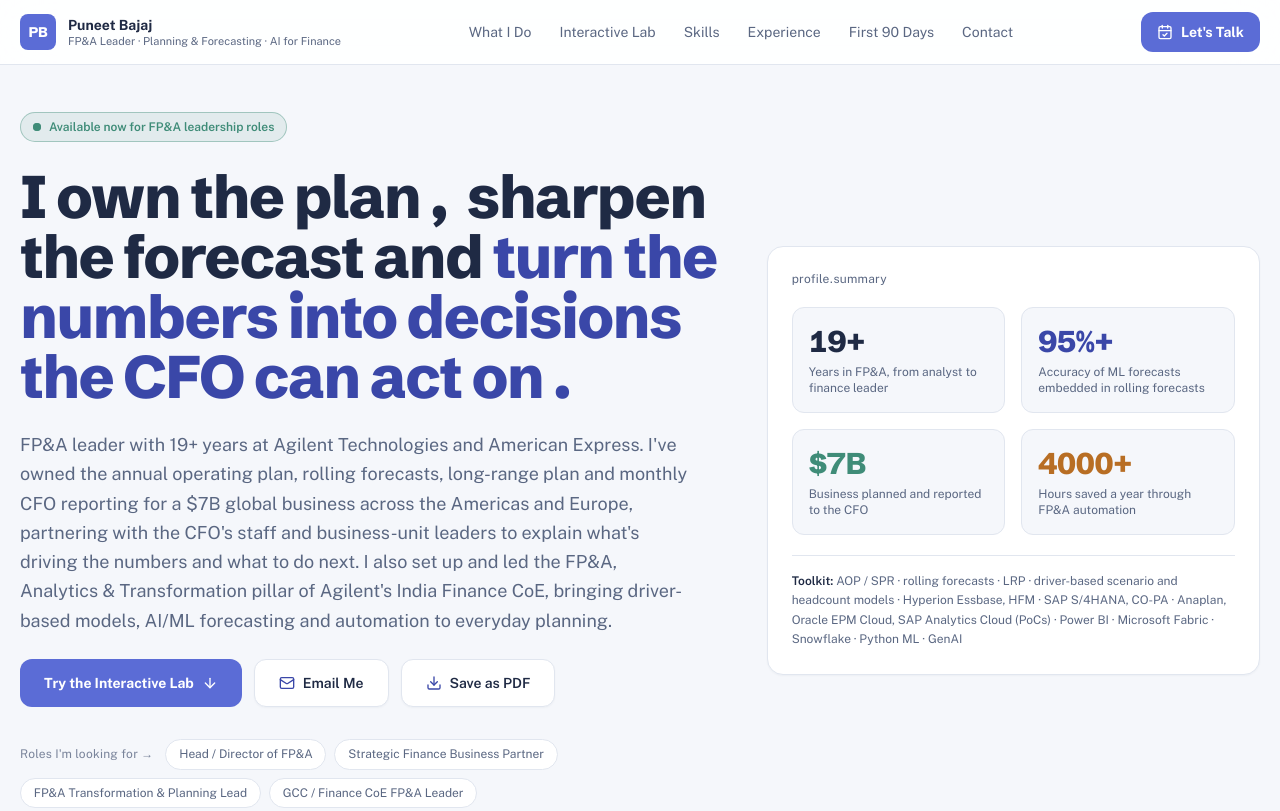
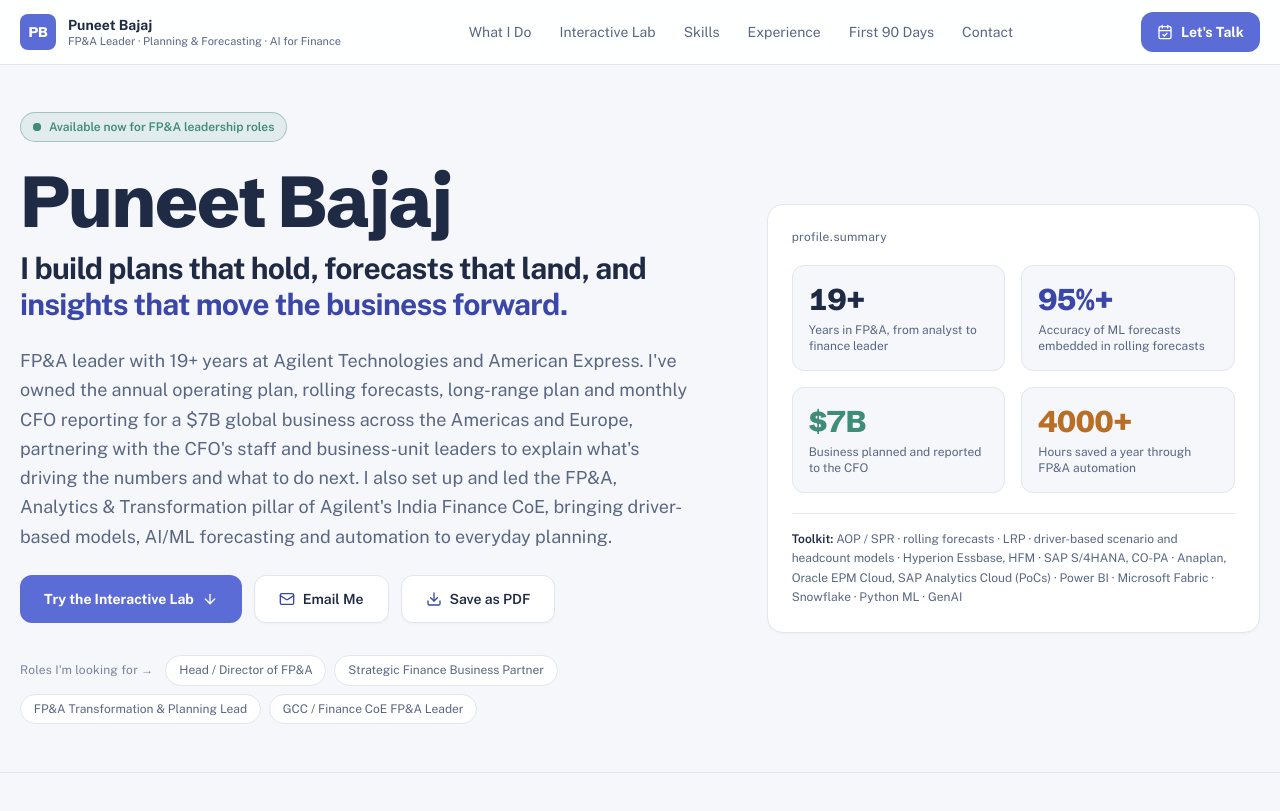
Before and after one commit to finacepoweredbyAI/FPA, a plain HTML site: page index.html in a window 1280 px wide. Shown: the top 811 px of the page. Drawn offline with nearby package versions, Linux system fonts and the light colour scheme.

Commit message:
Update index.html

```diff
--- a/index.html
+++ b/index.html
@@ -3,8 +3,8 @@
 <head>
 <meta charset="UTF-8">
 <meta name="viewport" content="width=device-width, initial-scale=1.0">
-<title>Puneet Bajaj | FP&A Leader – Planning, Forecasting, Finance Transformation & AI for Finance</title>
-<meta name="description" content="Puneet Bajaj - FP&A leader with 19+ years at Agilent Technologies and American Express: owner of the AOP, rolling forecasts, long-range plan and monthly CFO reporting for a $7B global business, strategic business partner to the CFO staff, and builder of AI/ML forecasting and automated FP&A.">
+<title>Puneet Bajaj | FP&A Leader – Planning, Forecasting, Business Partnering & AI for Finance</title>
+<meta name="description" content="FP&A leader with 19+ years at Agilent Technologies and American Express: owner of the AOP, rolling forecasts, long-range plan and monthly CFO reporting for a $7B global business, strategic business partner to the CFO staff, and builder of AI/ML forecasting and automated FP&A.">
 <script src="https://cdn.tailwindcss.com"></script>
 <script src="https://cdn.jsdelivr.net/npm/chart.js@4.4.4/dist/chart.umd.min.js"></script>
 <script>
@@ -79,9 +79,12 @@ details summary::-webkit-details-marker{display:none}
         <span class="relative flex h-2 w-2"><span class="animate-ping absolute inline-flex h-full w-full rounded-full bg-em opacity-75"></span><span class="relative inline-flex rounded-full h-2 w-2 bg-em"></span></span>
         Available now for FP&amp;A leadership roles
       </div>
-      <h1 class="text-4xl sm:text-5xl xl:text-6xl font-extrabold text-ink leading-[1.08] tracking-tight">
-        I own the plan, sharpen the forecast and <span class="grad">turn the numbers into decisions the CFO can act on.</span>
-      </h1>
+      <div class="space-y-3">
+        <h1 class="text-5xl sm:text-6xl xl:text-7xl font-extrabold text-ink leading-[1.02] tracking-tight">Puneet Bajaj</h1>
+        <p class="text-2xl sm:text-3xl font-bold text-ink leading-snug tracking-tight">
+          I build plans that hold, forecasts that land, and <span class="grad">insights that move the business forward.</span>
+        </p>
+      </div>
       <p class="text-lg text-slate max-w-2xl leading-relaxed">
         FP&amp;A leader with 19+ years at Agilent Technologies and American Express. I've owned the annual operating plan, rolling forecasts, long-range plan and monthly CFO reporting for a $7B global business across the Americas and Europe, partnering with the CFO's staff and business-unit leaders to explain what's driving the numbers and what to do next. I also set up and led the FP&amp;A, Analytics &amp; Transformation pillar of Agilent's India Finance CoE, bringing driver-based models, AI/ML forecasting and automation to everyday planning.
       </p>
```
